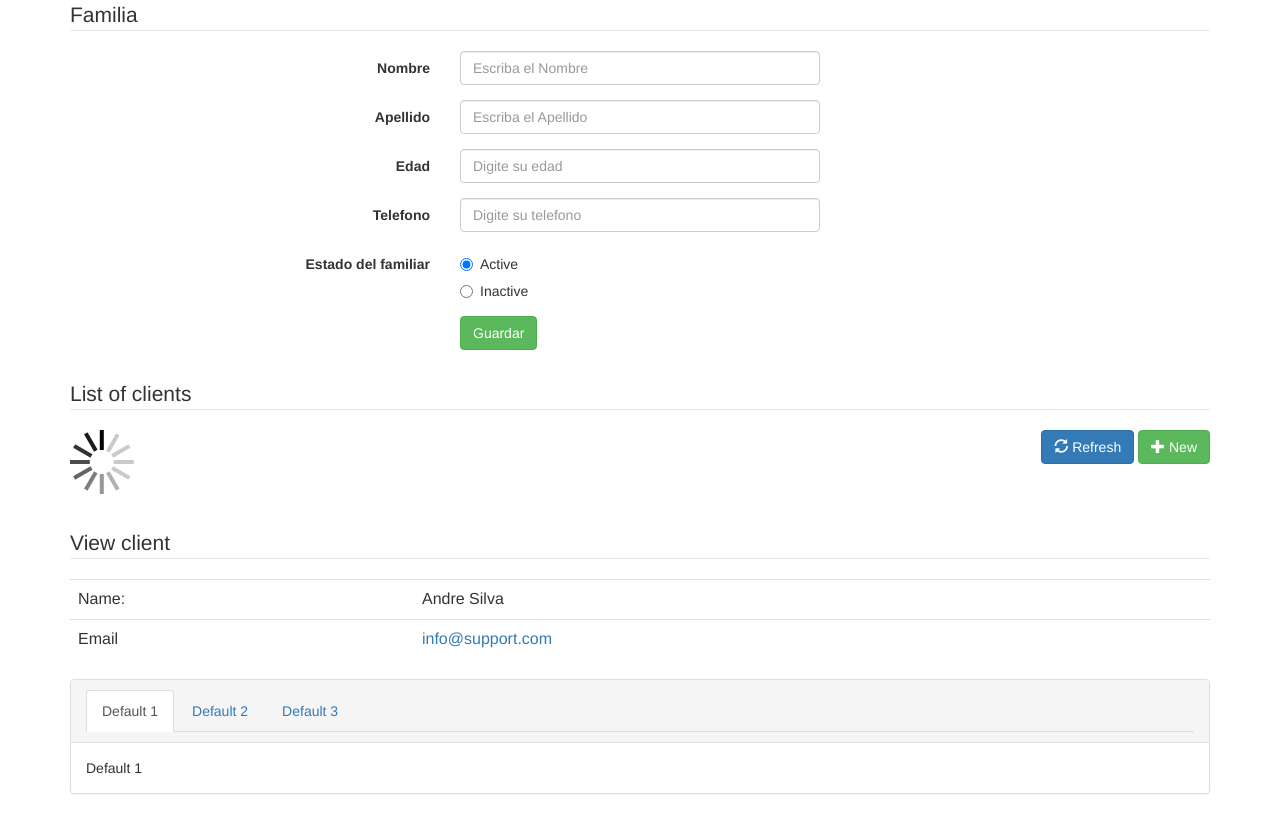
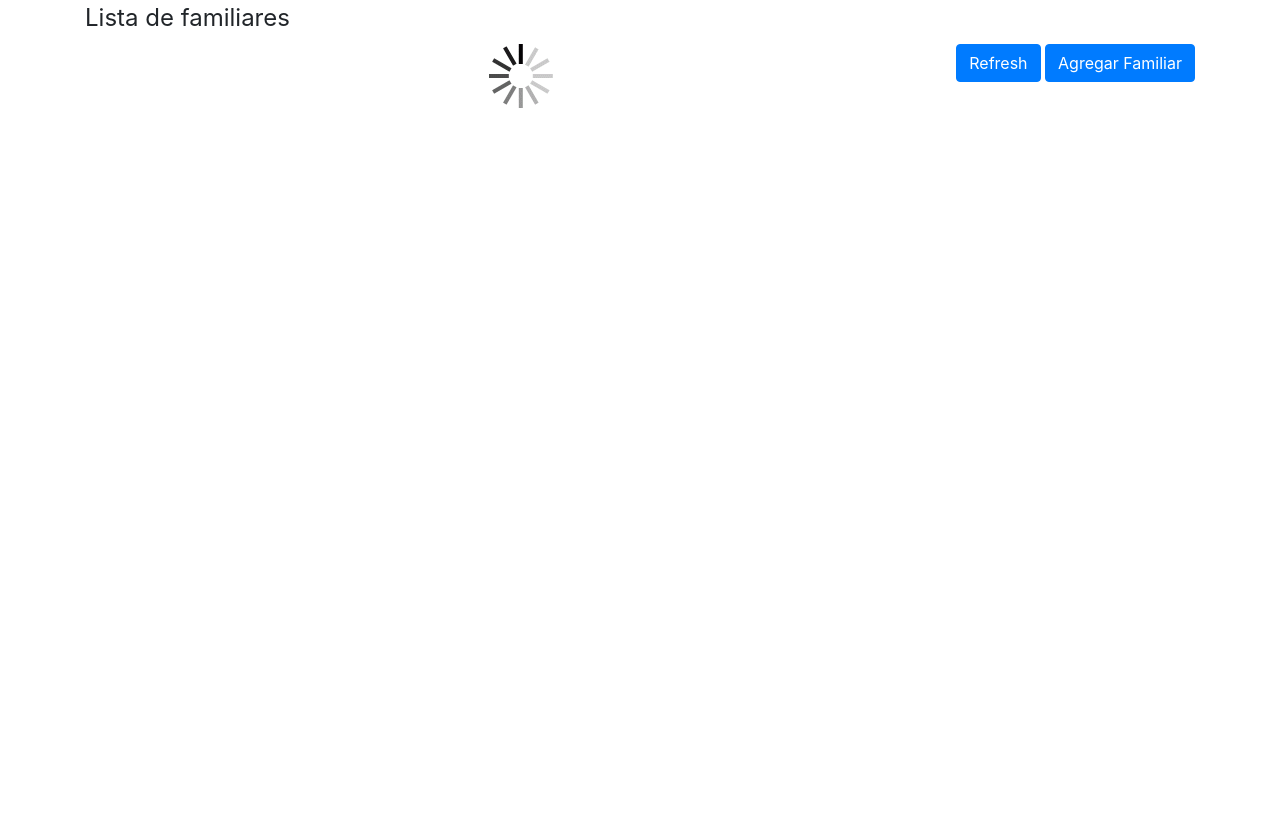
Before and after one commit to alfredopc26/aplicacioncrud, a Flask app: page / in a window 1280 px wide. After the commit the page ends 108 px from the top, so only its background shows below. Run offline with Flask 2, Linux system fonts and the light colour scheme; some libraries are stand-ins or nearby versions.

Commit message:
Cambios casi terminados

```diff
--- a/app.py
+++ b/app.py
@@ -1,5 +1,4 @@
 from flask import Flask, render_template
-
 app = Flask(__name__)
 
 @app.route('/')
--- a/templates/inicio.html
+++ b/templates/inicio.html
@@ -1,172 +1,64 @@
-<link href="//maxcdn.bootstrapcdn.com/bootstrap/3.3.0/css/bootstrap.min.css" rel="stylesheet" id="bootstrap-css">
-<script src="//maxcdn.bootstrapcdn.com/bootstrap/3.3.0/js/bootstrap.min.js"></script>
-<script src="//code.jquery.com/jquery-1.11.1.min.js"></script>
-<!------ Include the above in your HEAD tag ---------->
-
+<html lang="en">
+<head>
+  <meta charset="UTF-8">
+  <meta name="viewport" content="width=device-width, initial-scale=1.0">
+  <link rel="stylesheet" href="https://stackpath.bootstrapcdn.com/bootstrap/4.5.2/css/bootstrap.min.css" integrity="sha384-JcKb8q3iqJ61gNV9KGb8thSsNjpSL0n8PARn9HuZOnIxN0hoP+VmmDGMN5t9UJ0Z" crossorigin="anonymous">
+  <link rel="stylesheet" href="https://stackpath.bootstrapcdn.com/font-awesome/4.7.0/css/font-awesome.min.css" integrity="sha384-wvfXpqpZZVQGK6TAh5PVlGOfQNHSoD2xbE+QkPxCAFlNEevoEH3Sl0sibVcOQVnN" crossorigin="anonymous">  <title>Desarrollo KP</title>
+</head>
+<body>
 
 <div class="container">
 	<div class="row">
+<!-- LIST -->
+        <div class=col-md-12>
 
-
-<link href="http://fontawesome.io/assets/font-awesome/css/font-awesome.css" rel="stylesheet" media="screen">
-<link href="//maxcdn.bootstrapcdn.com/bootstrap/3.3.6/css/bootstrap.min.css" type="text/css" rel="stylesheet">
-
-
-
-<!-- FORM  -->
-	   <div class="col-md-12">
-
-	    <form class="form-horizontal" id="form-edit-client">
-<fieldset>
-
-<!-- Form Name -->
-<legend>Familia</legend>
-
-<!-- Text input-->
-<div class="form-group">
-  <label class="col-md-4 control-label" for="client-name">Nombre</label>
-  <div class="col-md-4">
-  <input id="client-name" name="client-name" type="text" placeholder="Escriba el Nombre" class="form-control input-md">
+        <legend>Lista de familiares</legend>
+        <div class="pull-right">
+            <a class="btn btn-default-btn-xs btn-primary" id="recargar"><i class="glyphicon glyphicon-refresh"></i> Refresh</a>
+            <a class="btn btn-default-btn-xs btn-primary" id="agregarFamilia"><i class="glyphicon glyphicon-plus"></i> Agregar Familiar</a>
         </div>
+        <div id="table_list"></div>
     </div>
 
-<!-- Text input-->
-<div class="form-group">
-  <label class="col-md-4 control-label" for="client-name">Apellido</label>
-  <div class="col-md-4">
-  <input id="client-name" name="client-name" type="text" placeholder="Escriba el Apellido" class="form-control input-md">
 	</div>
+<div class="modal fade" id="ModalIngresar" tabindex="-1" role="dialog" aria-labelledby="exampleModalLabel" aria-hidden="true">
+  <div class="modal-dialog" role="document">
+      <div class="modal-content">
+          <div class="modal-header">
+              <h5 class="modal-title" id="exampleModalLabel">Ingresar Familiar</h5>
+              <a href="#" class="close" data-dismiss="modal" aria-label="Close">
+                  <span aria-hidden="true">&times;</span>
+              </a>
           </div>
-
-<div class="form-group">
-  <label class="col-md-4 control-label" for="client-name">Edad</label>
-  <div class="col-md-4">
-  <input id="client-name" name="client-name" type="number" placeholder="Digite su edad" class="form-control input-md">
+          <div id="insertar_familiar"></div>
+          <div class="modal-footer">
+              <button  data-dismiss="modal"  class="btn btn-outline-danger" >Cancelar</button>
+              <button id='guardarFamiliar' class="btn btn-outline-primary" >Guardar cambios</button>
           </div>
-</div>
-
-<div class="form-group">
-  <label class="col-md-4 control-label" for="client-name">Telefono</label>
-  <div class="col-md-4">
-  <input id="client-name" name="client-name" type="number" placeholder="Digite su telefono" class="form-control input-md">
-  </div>
-</div>
-
-<!-- Multiple Radios -->
-<div class="form-group">
-  <label class="col-md-4 control-label" for="client-status">Estado del familiar</label>
-  <div class="col-md-4">
-  <div class="radio">
-    <label for="client-status-0">
-      <input type="radio" name="client-status" id="client-status-0" value="Activo" checked="checked">
-      Active
-    </label>
-	</div>
-  <div class="radio">
-    <label for="client-status-1">
-      <input type="radio" name="client-status" id="client-status-1" value="Inactivo">
-      Inactive
-    </label>
       </div>
   </div>
 </div>
 
-
-<!-- Button -->
-<div class="form-group">
-  <label class="col-md-4 control-label" for="btn-save"></label>
-  <div class="col-md-4">
-    <button id="btn-save" name="btn-save" class="btn btn-success">Guardar</button>
+<div class="modal fade" id="ModalEditar" tabindex="-1" role="dialog" aria-labelledby="exampleModalLabel" aria-hidden="true">
+  <div class="modal-dialog" role="document">
+      <div class="modal-content">
+          <div class="modal-header">
+              <h5 class="modal-title" id="exampleModalLabel">Editar Familiar</h5>
+              <a href="#" class="close" data-dismiss="modal" aria-label="Close">
+                  <span aria-hidden="true">&times;</span>
+              </a>
           </div>
+          <div id="editar_modal"></div>
+          <div class="modal-footer">
+              <button  data-dismiss="modal"  class="btn btn-outline-danger" >Cancelar</button>
+              <button id='editarFamiliar' class="btn btn-outline-primary" >Guardar cambios</button>
           </div>
-
-</fieldset>
-</form>
-</div>
-
-
-
-
-<!-- LIST -->
-<div class=col-md-12>
-
-    <form id="form-list-client">
-            <legend>List of clients</legend>
-
-    <div class="pull-right">
-        <a class="btn btn-default-btn-xs btn-primary"><i class="glyphicon glyphicon-refresh"></i> Refresh</a>
-        <a class="btn btn-default-btn-xs btn-success"><i class="glyphicon glyphicon-plus"></i> New</a>
-    </div>
-    <div id="table_list"></div>
-    </form>
-
-
-</div>
-
-
-<br>
-
-<!-- view -->
-
-<div class="col-md-12">
-
-    <legend>View client</legend>
-
-    <div >
-
-              <div class2=" col-md-9 col-lg-9 ">
-                  <table class="table table-user-information">
-                    <tbody>
-                      <tr>
-                        <td>Name:</td>
-                        <td>Andre Silva</td>
-                      </tr>
-                      <tr>
-                        <td>Email</td>
-                        <td><a href="mailto:info@support.com">info@support.com</a></td>
-                      </tr>
-                    </tbody>
-                  </table>
-            </div>
-
-
-    </div>
-            <div class="panel with-nav-tabs panel-default">
-                <div class="panel-heading">
-                        <ul class="nav nav-tabs">
-                            <li class="active"><a href="#tab1default" data-toggle="tab">Default 1</a></li>
-                            <li><a href="#tab2default" data-toggle="tab">Default 2</a></li>
-
-                            <li><a href="#tab3default" data-toggle="tab">Default 3</a></li>
-                            <!--
-                            <li class="dropdown">
-                                <a href="#" data-toggle="dropdown">Dropdown <span class="caret"></span></a>
-                                <ul class="dropdown-menu" role="menu">
-                                    <li><a href="#tab4default" data-toggle="tab">Default 4</a></li>
-                                    <li><a href="#tab5default" data-toggle="tab">Default 5</a></li>
-                                </ul>
-                            </li>
-                            -->
-                        </ul>
-                </div>
-                <div class="panel-body">
-                    <div class="tab-content">
-                        <div class="tab-pane fade in active" id="tab1default">Default 1</div>
-                        <div class="tab-pane fade" id="tab2default">Default 2</div>
-                        <div class="tab-pane fade" id="tab3default">Default 3</div>
-                        <!--
-                        <div class="tab-pane fade" id="tab4default">Default 4</div>
-                        <div class="tab-pane fade" id="tab5default">Default 5</div>
-                        -->
       </div>
   </div>
 </div>
 
-</div>
-
-
-	</div>
-</div>
+<script src="https://code.jquery.com/jquery-3.5.1.js" integrity="sha256-QWo7LDvxbWT2tbbQ97B53yJnYU3WhH/C8ycbRAkjPDc=" crossorigin="anonymous"></script>
+<script src="https://stackpath.bootstrapcdn.com/bootstrap/4.5.2/js/bootstrap.min.js" integrity="sha384-B4gt1jrGC7Jh4AgTPSdUtOBvfO8shuf57BaghqFfPlYxofvL8/KUEfYiJOMMV+rV" crossorigin="anonymous"></script>
 <script>
     $(document).ready( getListaFamily() );
 
@@ -177,4 +69,77 @@ function getListaFamily(){
               $("#table_list").html(data);
           });
     }
+
+    $(document).on('click', '#guardarFamiliar',  function(){
+
+            var formData = {
+                'identificacion'     : $('input[name=identificacion]').val(),
+                'nombre'             : $('input[name=nombre]').val(),
+                'apellido'           : $('input[name=apellido]').val(),
+                'edad'               : $('input[name=edad]').val(),
+                'celular'            : $('input[name=celular]').val(),
+                'estado'             : $('input[name=estado]').val()
+            };
+            $('#ModalIngresar').modal('hide');
+            $.ajax({
+                url: '/insertar',
+                type: 'POST',
+                data: formData,
+                success: function (data) {
+                  getListaFamily();
+                }
+            });
+    });
+
+    $(document).on('click', '#agregarFamilia',  function(){
+
+
+            $('#ModalIngresar').modal({
+                show: true
+            });
+            $.get("/agregar_view", function(data) {
+                $("#insertar_familiar").html('');
+                $("#insertar_familiar").html(data);
+            });
+    });
+
+    $(document).on('click', '#editar_familiar',  function(){
+
+        var identificacion = $(this).data('id');
+
+            $('#ModalEditar').modal({
+                show: true
+            });
+
+            var formData = {
+                    'id' : identificacion
+                };
+
+            $('#editar_modal').html("<div class='d-flex justify-content-center'><img src='{{url_for('static', filename = 'img/loader.gif')}}' alt='loader' ></div>");
+            $.ajax({
+                url: '/editar_view',
+                type: 'GET',
+                data: formData,
+                success: function (data) {
+                    $('#editar_modal').html(data);
+                }
+              });
+      });
+
+    $(document).on('click', '#eliminar_familiar',  function(){
+
+
+            $('#ModalIngresar').modal({
+                show: true
+            });
+            $.get("/agregar_view", function(data) {
+                $("#insertar_familiar").html('');
+                $("#insertar_familiar").html(data);
+            });
+        });
+
+
+
 </script>
+</body>
+</html>
```
Also changed, not shown: api.py (+38 -38 lines), templates/agregar.html (added, +55 -0 lines), templates/lista.html (+17 -14 lines), templates/modificar.html (added, +55 -0 lines). Lines whose indentation alone changed are shown as unchanged.
